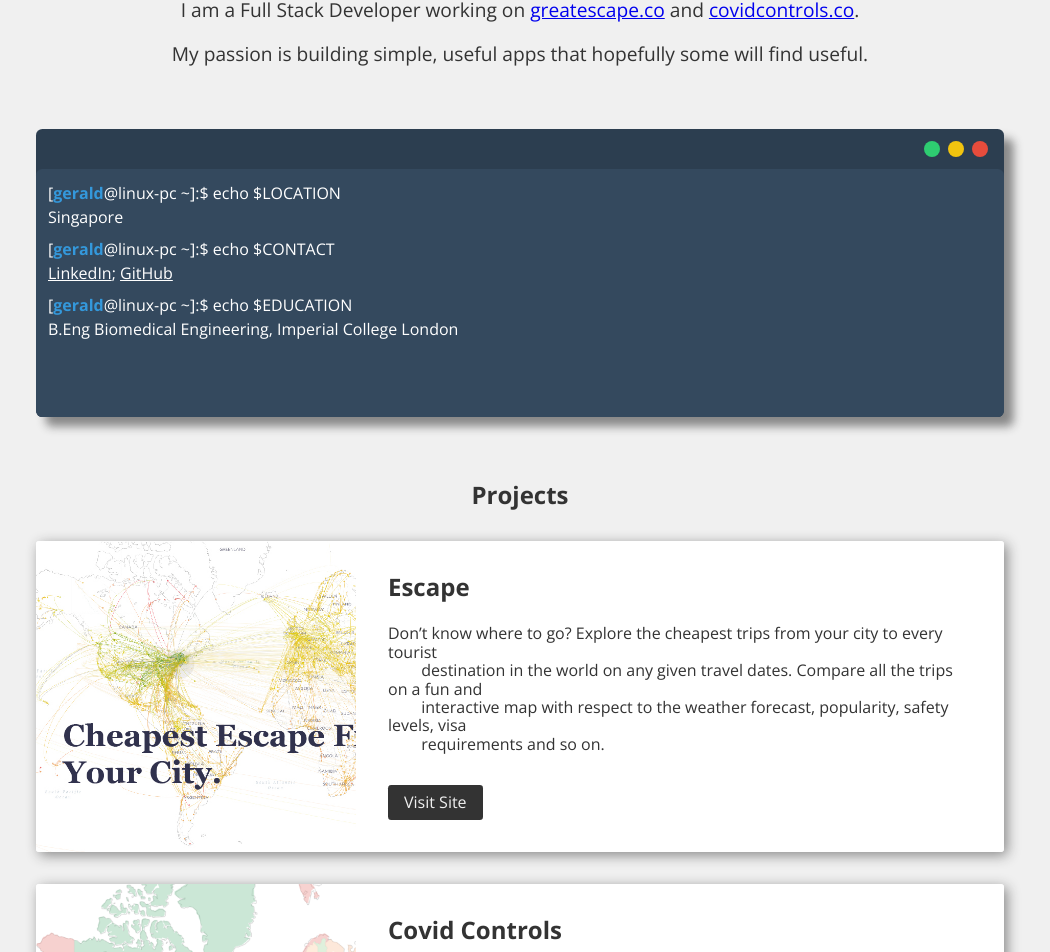
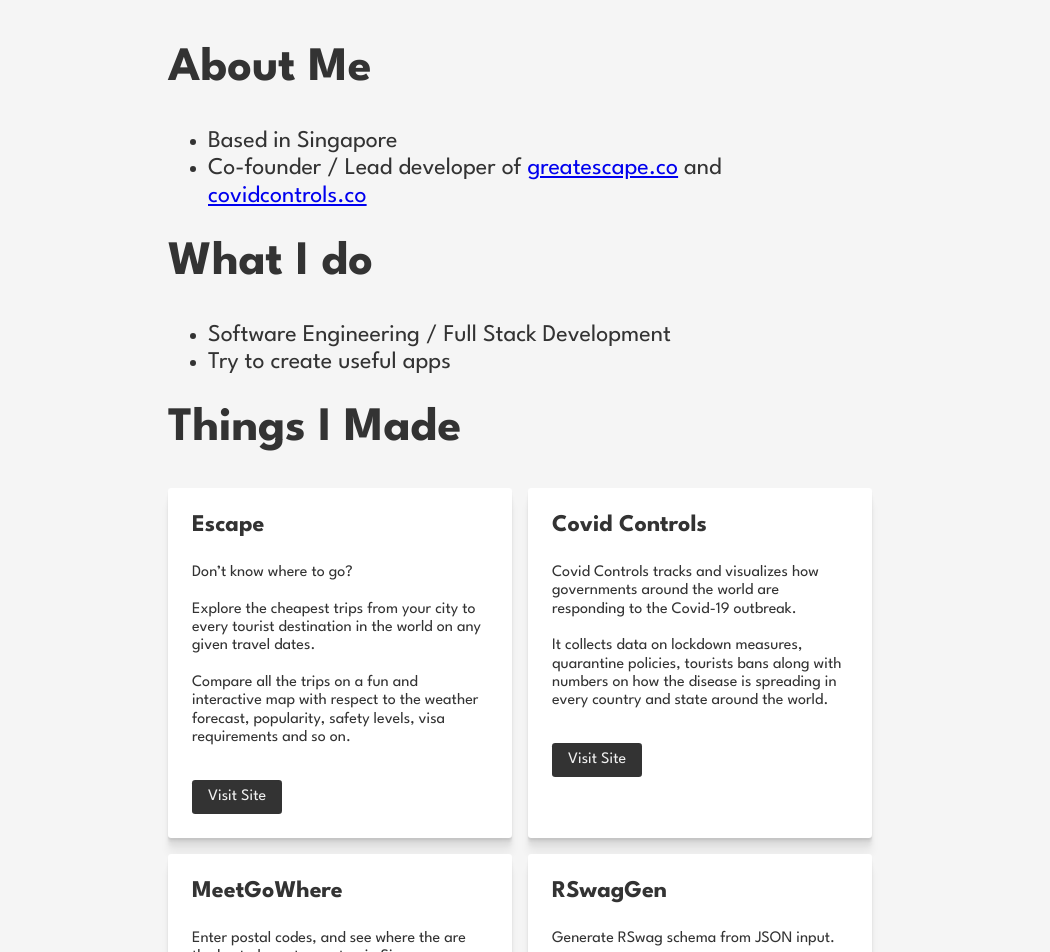
Before and after one commit to gpng/gpng.github.io, a Next.js app: page / in a window 1280 px wide. Shown: the part 177-1129 px from the top of the page, without its empty margins (120-1170 px from the left). Built offline with nearby package versions, Linux system fonts and the light colour scheme.

Commit message:
Redesign

```diff
--- a/components/Profile/Terminal.jsx
+++ /dev/null
@@ -1,126 +0,0 @@
-import React from 'react';
-
-const Terminal = () => {
-  return (
-    <div className="window">
-      <div className="controls">
-        <div className="buttons minimize" />
-        <div className="buttons maximize" />
-        <div className="buttons close" />
-      </div>
-      <div className="bash">
-        <div>
-          <span>
-            [<span className="user">gerald</span>@linux-pc ~]:$
-          </span>
-          <span className="type-it"> echo $LOCATION</span>
-        </div>
-        <div className="result">
-          <span>Singapore</span>
-        </div>
-        <div>
-          <span>
-            [<span className="user">gerald</span>@linux-pc ~]:$
-          </span>
-          <span className="type-it"> echo $CONTACT</span>
-        </div>
-        <div className="result">
-          <span>
-            <a
-              className="link"
-              href="https://www.linkedin.com/in/geraldpng/"
-              target="_blank"
-              rel="noopener noreferrer"
-            >
-              LinkedIn
-            </a>
-            ;{' '}
-            <a
-              className="link"
-              href="https://github.com/gpng"
-              target="_blank"
-              rel="noopener noreferrer"
-            >
-              GitHub
-            </a>
-          </span>
-        </div>
-        <div>
-          <span>
-            [<span className="user">gerald</span>@linux-pc ~]:$
-          </span>
-          <span className="type-it"> echo $EDUCATION</span>
-        </div>
-        <div className="result">
-          <span>B.Eng Biomedical Engineering, Imperial College London</span>
-        </div>
-      </div>
-      <style jsx>{`
-        .window {
-          width: 100%;
-          margin: 4rem auto;
-          background: #2c3e50;
-          height: 18rem;
-          border-radius: 0.4rem;
-          box-shadow: 0.6rem 0.6rem 0.6rem #888888;
-        }
-
-        .controls {
-          height: 2.5rem;
-          padding-right: 0.75rem;
-          display: flex;
-          justify-content: flex-end;
-          align-items: center;
-        }
-
-        .bash {
-          padding: 0.75rem;
-          width: 100%;
-          background: #34495e;
-          height: 15.5rem;
-          border-radius: 0.4rem;
-          color: #ffffff;
-        }
-
-        .bash > div {
-          line-height: 1.5;
-        }
-
-        .buttons {
-          width: 1rem;
-          height: 1rem;
-          border-radius: 50%;
-          margin: 0.75rem 0.25rem;
-          border: none;
-        }
-
-        .close {
-          background: #e74c3c;
-        }
-
-        .maximize {
-          background: #f1c40f;
-        }
-
-        .minimize {
-          background: #2ecc71;
-        }
-
-        .result {
-          margin-bottom: 0.5rem;
-        }
-
-        .user {
-          color: #3498db;
-          font-weight: bold;
-        }
-
-        .link {
-          color: #ffffff;
-        }
-      `}</style>
-    </div>
-  );
-};
-
-export default Terminal;
--- a/components/Projects/ProjectCard.jsx
+++ b/components/Projects/ProjectCard.jsx
@@ -1,13 +1,9 @@
 import React from 'react';
 import PropTypes from 'prop-types';
 
-const ProjectCard = ({ title, description, url, image, source }) => {
+const ProjectCard = ({ title, description, url, source }) => {
   return (
     <div className="project-card-root">
-      <div className="image-wrapper">
-        <img src={image} alt={title} />
-      </div>
-      <div className="content">
       <h3>{title}</h3>
       <p>{description}</p>
       <div className="footer">
@@ -23,28 +19,14 @@
           </a>
         )}
       </div>
-      </div>
       <style jsx>{`
         .project-card-root {
-          margin-top: 2rem;
-          box-shadow: 0.2rem 0.2rem 0.8rem #888888;
+          box-shadow: 0 2px 1px rgb(0 0 0 / 5%), 0 4px 2px rgb(0 0 0 / 5%),
+            0 8px 4px rgb(0 0 0 / 5%), 0 16px 8px rgb(0 0 0 / 5%);
           background: #ffffff;
           width: 100%;
           border-radius: 0.2rem;
-          display: flex;
-          position: relative;
-          overflow: hidden;
-        }
-
-        .image-wrapper {
-          display: none;
-        }
-
-        .content {
-          padding: 2rem;
-          border-radius: 0.2rem;
-          z-index: 1;
-          background: #ffffff;
+          padding: 1rem;
         }
 
         h3 {
@@ -93,25 +75,9 @@
           color: #333333;
         }
 
-        @media (min-width: 1024px) {
-          .image-wrapper {
-            display: block;
-            flex: 0 0 20rem;
-            overflow: hidden;
-            min-width: 1px;
-          }
-
-          .image-wrapper > img {
-            position: absolute;
-            top: 0;
-            left: 0;
-            z-index: 0;
-            height: 100%;
-          }
-
-          .content {
-            flex: 1 1 auto;
-            min-width: 1px;
+        @media only screen and (min-width: 600px) {
+          .project-card-root {
+            padding: 1.5rem;
           }
         }
       `}</style>
@@ -128,7 +94,6 @@
   title: PropTypes.string.isRequired,
   description: PropTypes.string.isRequired,
   url: PropTypes.string,
-  image: PropTypes.string.isRequired,
   source: PropTypes.string,
 };
 
--- a/components/Projects/Projects.jsx
+++ b/components/Projects/Projects.jsx
@@ -4,15 +4,14 @@
 const Projects = () => {
   return (
     <div className="projects-root">
-      <h2>Projects</h2>
       <ProjectCard
         title="Escape"
-        description="Don’t know where to go? Explore the cheapest trips from your city to every tourist
-        destination in the world on any given travel dates. Compare all the trips on a fun and
-        interactive map with respect to the weather forecast, popularity, safety levels, visa
-        requirements and so on."
+        description={`Don’t know where to go?
+
+Explore the cheapest trips from your city to every tourist destination in the world on any given travel dates.
+
+Compare all the trips on a fun and interactive map with respect to the weather forecast, popularity, safety levels, visa requirements and so on.`}
         url="https://greatescape.co"
-        image="/static/images/escape.jpg"
       />
       <ProjectCard
         title="Covid Controls"
@@ -23,13 +22,30 @@
         image="/static/images/covidcontrols.png"
       />
       <ProjectCard
+        title="MeetGoWhere"
+        description={`Enter postal codes, and see where the are the best places to meetup in Singapore based on travel times.
+
+Made in response to colleagues lamenting about organizing team lunches when everyone stays all over Singapore.
+`}
+        url="https://meetgowhere.vercel.app"
+        source="https://github.com/gpng/meetgowhere"
+      />
+      <ProjectCard
+        title="RSwagGen"
+        description={`Generate RSwag schema from JSON input.
+
+Writing RSwag schema for JSON input/output was a super tedious process, so wrote this simple utility to generate a skeleton schema from a JSON object.
+`}
+        url="http://rswaggen.vercel.app/"
+        source="https://github.com/gpng/meetgowhere"
+      />
+      <ProjectCard
         title="GE2020 Lineups"
         description={`View all candidates that contested in Singapore's General Elections 2020, with final and historical results.
 
 Made in 1 day, in response to a lack of coordinated news by the various political parties. The goal was to visualise the confirmed/unconfirmed lineups that each party had announced before nomination day.`}
         url="https://ge2020.now.sh"
         source="https://github.com/gpng/ge2020"
-        image="/static/images/ge2020.png"
       />
       <ProjectCard
         title="SG Delivery Slots Telegram Bot"
@@ -39,15 +55,19 @@
 
 Decommissioned due to increased security by the major supermarkets on their API endpoints.`}
         source="https://github.com/gpng/delivery-bot-api"
-        image="/static/images/sg_delivery_bot.png"
       />
       <style jsx>{`
         .projects-root {
-          margin-bottom: 4rem;
+          display: grid;
+          grid-template-columns: 1fr;
+          column-gap: 1rem;
+          row-gap: 1rem;
         }
 
-        h2 {
-          text-align: center;
+        @media only screen and (min-width: 600px) {
+          .projects-root {
+            grid-template-columns: 1fr 1fr;
+          }
         }
       `}</style>
     </div>
--- a/components/Title/Title.jsx
+++ /dev/null
@@ -1,82 +0,0 @@
-import React from 'react';
-
-const Title = () => {
-  return (
-    <div className="title-root">
-      <div className="typewriter-wrapper">
-        <div className="typewriter">
-          <h1>&gt; Gerald Png&nbsp;</h1>
-        </div>
-      </div>
-      <p className="description">
-        I am a Full Stack Developer working on{' '}
-        <a href="https://greatescape.co" target="_blank" rel="noopener noreferrer">
-          greatescape.co
-        </a>{' '}
-        and{' '}
-        <a href="https://covidcontrols.co" target="_blank" rel="noopener noreferrer">
-          covidcontrols.co
-        </a>
-        .
-        <br />
-        <br />
-        My passion is building simple, useful apps that hopefully some will find useful.
-      </p>
-      <style jsx>{`
-        .title-root {
-          margin-top: 5rem;
-        }
-
-        .description {
-          font-size: 1.2rem;
-          margin: 3rem 0;
-        }
-
-        .typewriter-wrapper {
-          display: flex;
-          justify-content: center;
-        }
-
-        .typewriter h1 {
-          font-size: 2rem;
-          line-height: 1.5;
-          overflow: hidden; /* Ensures the content is not revealed until the animation */
-          border-right: 0.5rem solid #333333; /* The typwriter cursor */
-          white-space: nowrap; /* Keeps the content on a single line */
-          margin: 0 auto; /* Gives that scrolling effect as the typing happens */
-          letter-spacing: 0.1rem; /* Adjust as needed */
-          animation: typing 2s steps(40, end), blink-caret 0.75s step-end infinite;
-        }
-
-        /* The typing effect */
-        @keyframes typing {
-          from {
-            width: 0;
-          }
-          to {
-            width: 100%;
-          }
-        }
-
-        /* The typewriter cursor effect */
-        @keyframes blink-caret {
-          from,
-          to {
-            border-color: transparent;
-          }
-          50% {
-            border-color: #333333;
-          }
-        }
-
-        @media (min-width: 1024px) {
-          .description {
-            text-align: center;
-          }
-        }
-      `}</style>
-    </div>
-  );
-};
-
-export default Title;
--- a/next.config.js
+++ /dev/null
@@ -1,19 +0,0 @@
-module.exports = {
-  webpack: (config, { dev }) => {
-    // Perform customizations to webpack config
-    const newConfig = config;
-    if (dev) {
-      newConfig.module.rules.push({
-        test: /\.jsx?$/,
-        exclude: /node_modules/,
-        loader: 'eslint-loader',
-        options: {
-          // eslint options (if necessary)
-        },
-      });
-    }
-    // Important: return the modified config
-    return newConfig;
-  },
-  webpackDevMiddleware: (config) => config,
-};
--- a/pages/_app.jsx
+++ b/pages/_app.jsx
@@ -1,7 +1,8 @@
 import React from 'react';
 // styles
 import 'normalize.css';
-import 'typeface-open-sans';
+import '@fontsource/league-spartan/400.css';
+import '@fontsource/league-spartan/700.css';
 import '../styles/basic.css';
 
 // eslint-disable-next-line react/prop-types
--- a/pages/index.jsx
+++ b/pages/index.jsx
@@ -1,8 +1,6 @@
 import React from 'react';
 import Head from 'next/head';
 // components
-import Title from '../components/Title/Title';
-import Terminal from '../components/Profile/Terminal';
 import Projects from '../components/Projects/Projects';
 
 const Index = () => {
@@ -12,15 +10,61 @@
         <title>Gerald&apos;s Portfolio</title>
       </Head>
       <div className="root">
-        <Title />
-        <Terminal />
+        <h1>Gerald Png</h1>
+        <h2>About Me</h2>
+        <ul>
+          <li>Based in Singapore</li>
+          <li>Co-founder / Lead developer of <a href="https://greatescape.co">greatescape.co</a> and <a href="https://covidcontrols.co">covidcontrols.co</a></li>
+        </ul>
+        <h2>What I do</h2>
+        <ul>
+          <li>Software Engineering / Full Stack Development</li>
+          <li>Try to create useful apps</li>
+        </ul>
+        <h2>Things I Made</h2>
         <Projects />
         <style jsx>
           {`
             .root {
-              padding: 0 1rem;
-              max-width: 1000px;
+              padding: 2rem 1rem;
+              max-width: 48rem;
               margin: 0 auto;
+            }
+
+            h1 {
+              font-size: 3rem;
+              font-weight: bold;
+              margin: 0 0 2rem;
+            }
+
+            h2 {
+              font-size: 1.5rem;
+              font-weight: bold;
+              margin: 0 0 1rem;
+            }
+
+            ul {
+              font-size: 1rem
+            }
+
+            @media only screen and (min-width: 600px) {
+              .root {
+                padding: 6rem 2rem;
+              }
+
+            h1 {
+              font-size: 4rem;
+              margin: 0 0 3rem;
+            }
+
+            h2 {
+              font-size: 3rem;
+              margin: 0 0 2rem;
+            }
+
+            ul {
+              font-size: 1.5rem
+            }
             }
           `}
         </style>
--- a/styles/basic.css
+++ b/styles/basic.css
@@ -1,11 +1,11 @@
 html {
   font-size: 16px;
   color: #333333;
-  background: #f0f0f0;
+  background: #f5f5f5;
 }
 
 body {
-  font-family: 'Open Sans', sans-serif;
+  font-family: 'League Spartan', sans-serif;
 }
 
 *,
```
Also changed, not shown: package.json (+10 -16 lines), .eslintrc.json, 1 other file (tests, documents, lock files or other folders). Lines whose indentation alone changed are shown as unchanged.
